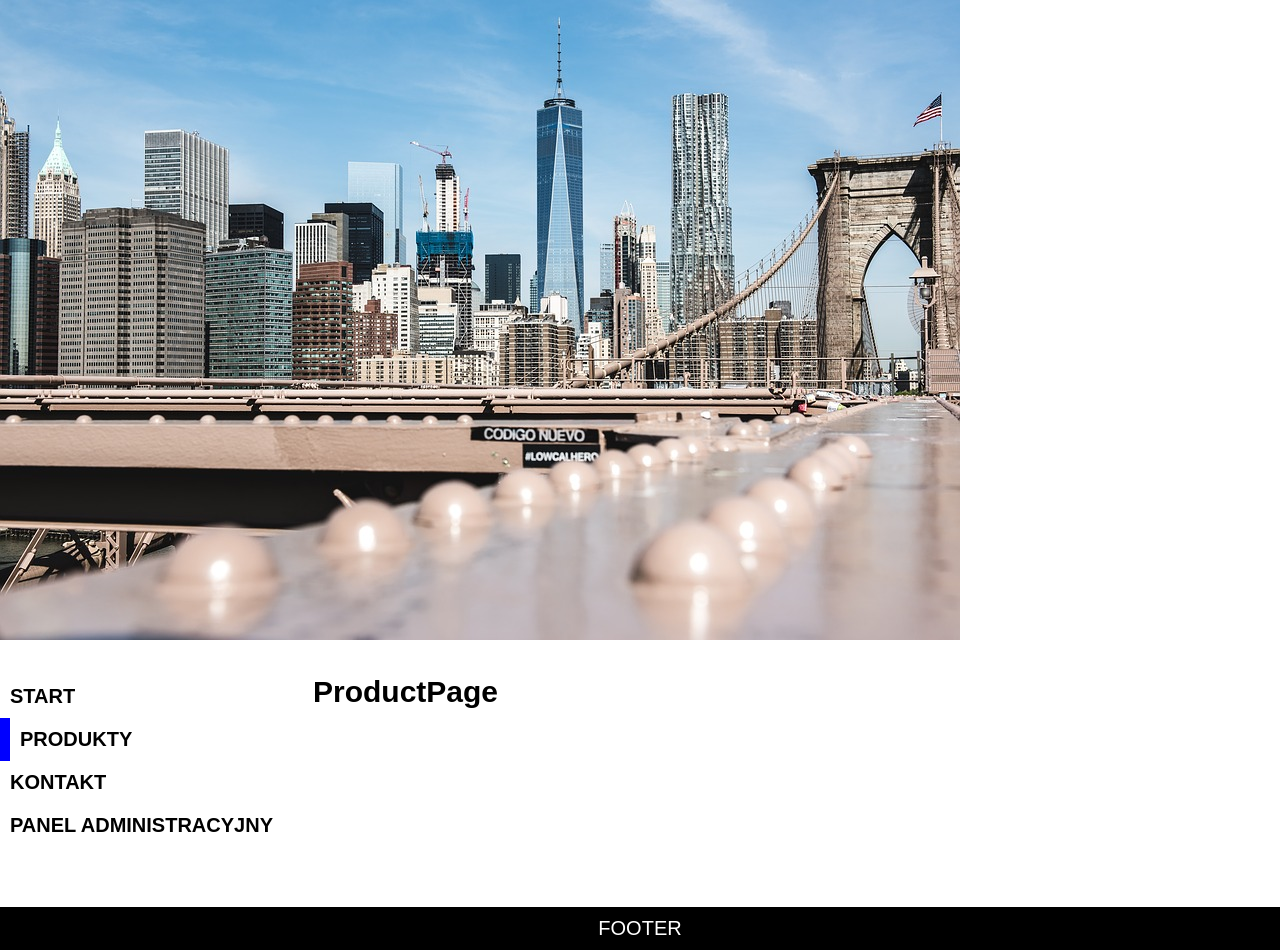
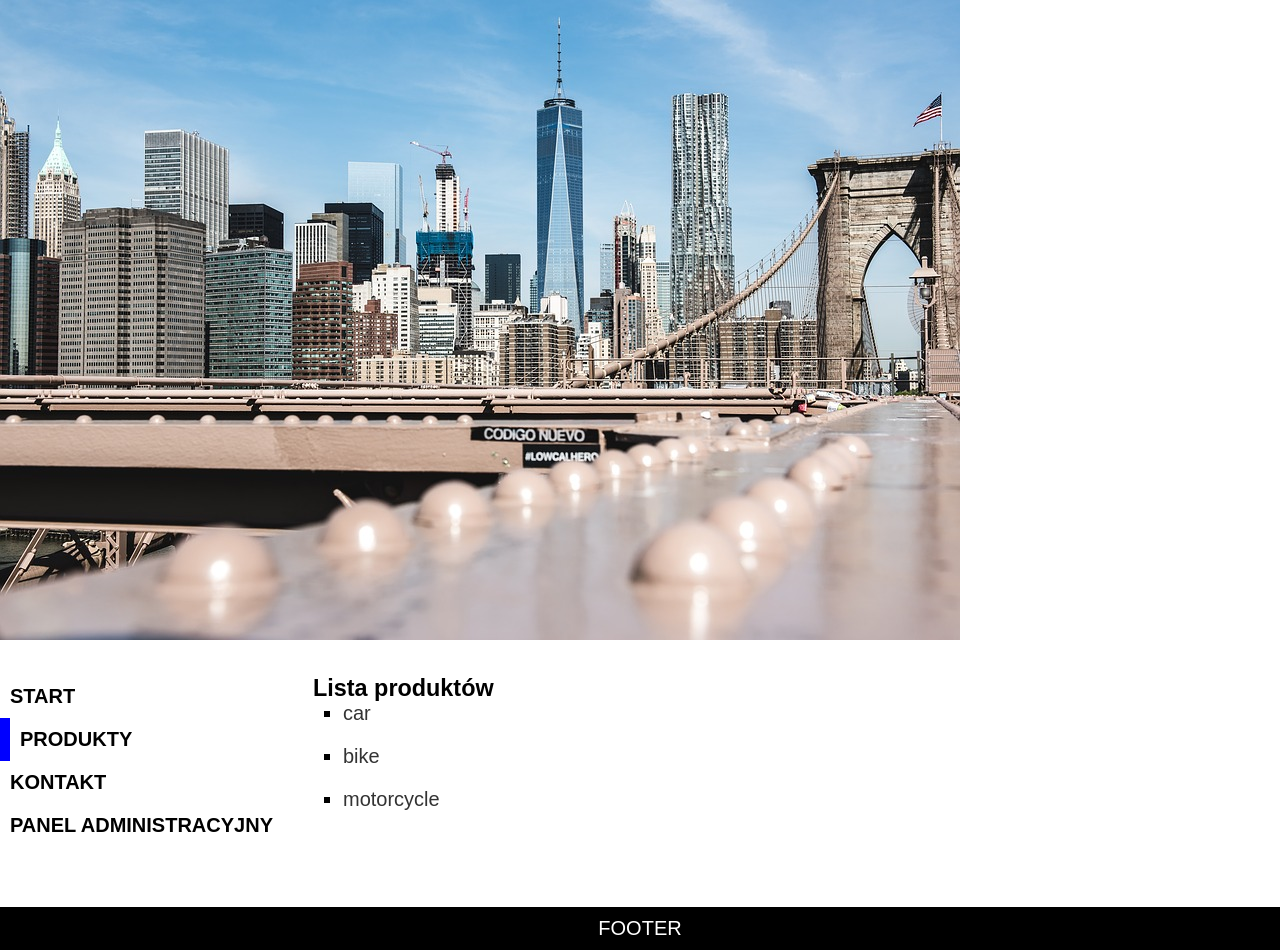
Before and after one commit to GrzegorzChmiel/Samuraj-Programowania, a React (Create React App) app: page /products in a window 1280 px wide. Built offline with nearby package versions, Linux system fonts and the light colour scheme; a web font is replaced by a local one.

Commit message:
S10 L114 Zakończenie

```diff
--- /dev/null
+++ b/src/components/Product.js
@@ -0,0 +1,12 @@
+import React from "react";
+
+const Product = (props) => {
+   return (
+      <div>
+         <h4>Nazwa: {props.name}</h4>
+         <article>Opis produktu o nzawie: {props.name}</article>
+      </div>
+   );
+};
+
+export default Product;
--- a/src/layouts/Page.js
+++ b/src/layouts/Page.js
@@ -1,5 +1,6 @@
 import React from "react";
 import HomePage from "../pages/HomePage";
+import ProductListPage from "../pages/ProductListPage";
 import ProductPage from "../pages/ProductPage";
 import ContactPage from "../pages/ContactPage";
 import AdminPage from "../pages/AdminPage";
@@ -12,7 +13,8 @@ const Page = () => {
       <>
          <Switch>
             <Route exact path="/" component={HomePage} a></Route>
-            <Route path="/products" component={ProductPage}></Route>
+            <Route path="/products" component={ProductListPage}></Route>
+            <Route path="/product/:name" component={ProductPage}></Route>
             <Route path="/contact" component={ContactPage}></Route>
             <Route path="/admin" component={AdminPage}></Route>
             <Route path="/login" component={LoginPage}></Route>
--- a/src/pages/ErrorPage.js
+++ b/src/pages/ErrorPage.js
@@ -1,7 +1,7 @@
 import React from "react";
 
 const ErrorPage = () => {
-   return <h1>ErrorPage</h1>;
+   return <h3>ErrorPage</h3>;
 };
 
 export default ErrorPage;
--- /dev/null
+++ b/src/pages/ProductListPage.js
@@ -0,0 +1,25 @@
+import React from "react";
+import { Link } from "react-router-dom";
+import "../styles/ProductListPage.css";
+
+const products = ["car", "bike", "motorcycle"];
+
+function convertToListItem(product) {
+   return (
+      <li key={product}>
+         <Link to={`/product/${product}`}>{product}</Link>
+      </li>
+   );
+}
+
+const ProductListPage = () => {
+   const productListItems = products.map(convertToListItem);
+   return (
+      <div className="products">
+         <h3>Lista produktów</h3>
+         <ul>{productListItems}</ul>
+      </div>
+   );
+};
+
+export default ProductListPage;
--- a/src/pages/ProductPage.js
+++ b/src/pages/ProductPage.js
@@ -1,7 +1,15 @@
 import React from "react";
+import { Link } from "react-router-dom";
+import Product from "../components/Product";
 
-const ProductPage = () => {
-   return <h1>ProductPage</h1>;
+const ProductPage = (props) => {
+   return (
+      <div>
+         <h3>Produkt</h3>
+         <Product name={props.match.params.name}></Product>
+         <Link to="/products">Powrót - lista produktów</Link>
+      </div>
+   );
 };
 
 export default ProductPage;
```
